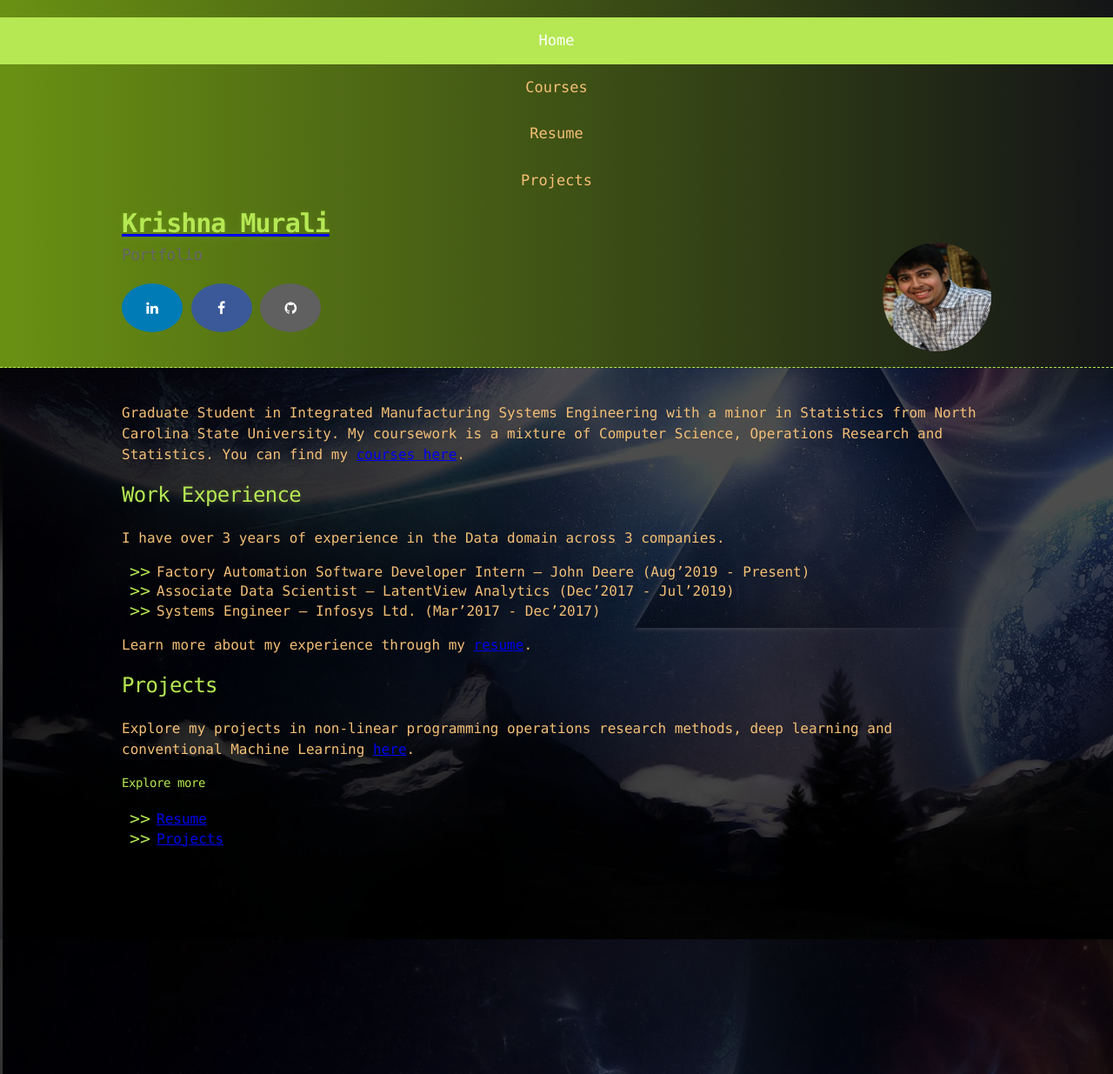
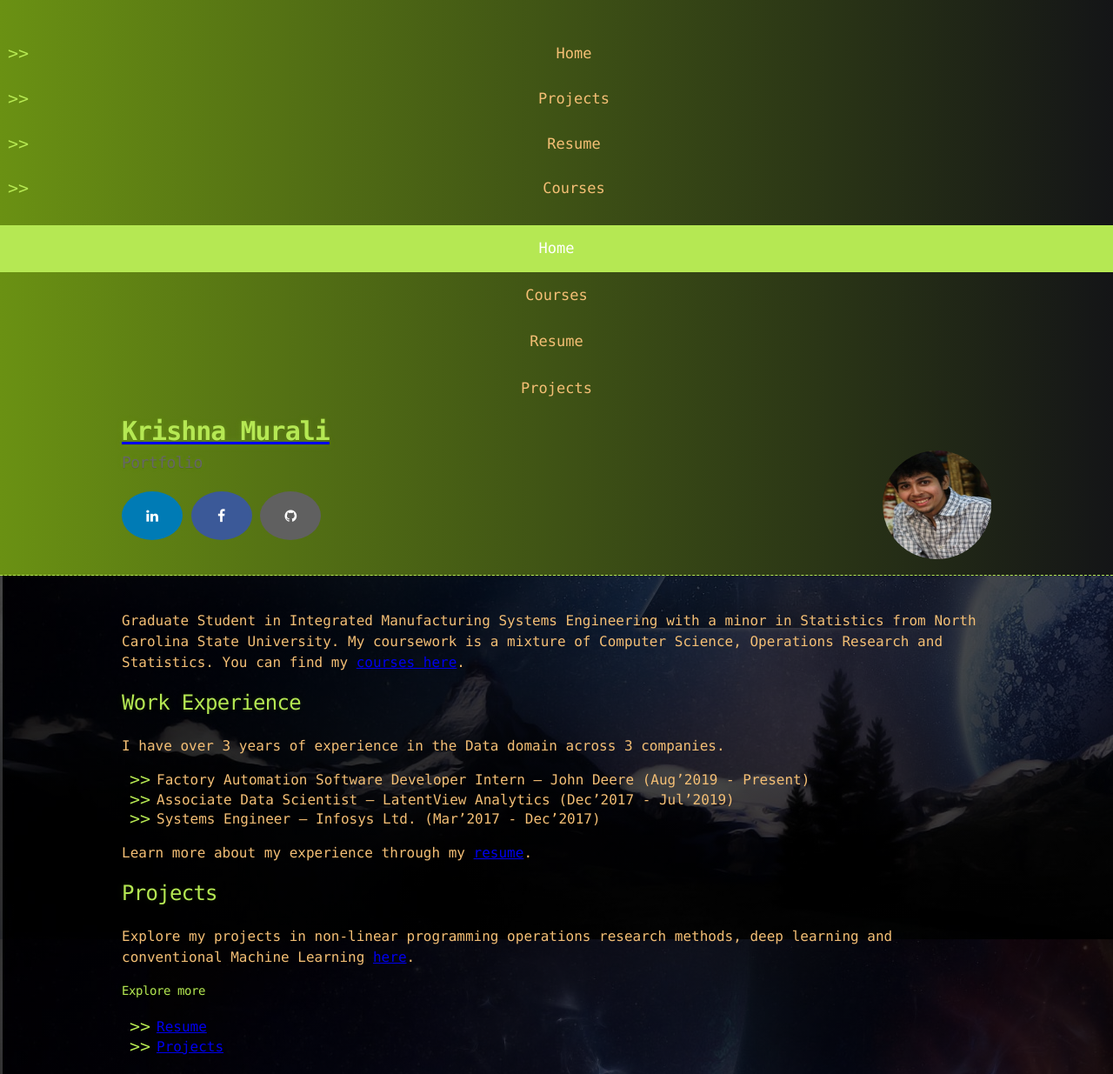
Before and after one commit to KrishnaMurali177/KrishnaMurali177.github.io, a Jekyll site: the page built from index.md, in a window 1280 px wide. Shown: the whole page at 87% size. Built offline with Jekyll 4.4.1, drawn with Linux system fonts in a browser that asks for light colours.

Commit message:
Update default.html

```diff
--- a/_layouts/default.html
+++ b/_layouts/default.html
@@ -16,6 +16,20 @@
 
     <header>
       <div class="topnav-centered">
+        <ul>
+        <li><a href="https://krishnamurali177.github.io/">Home</a>
+
+        </li>
+        <li><a href="./projects.html">Projects</a>
+
+        </li>
+        <li><a href="./Resume - KrishnaMurali.pdf">Resume</a>
+
+        </li>
+        <li><a href="./another-page.html">Courses</a>
+
+        </li>
+    </ul>
         <a class="active" href="https://krishnamurali177.github.io/">Home</a>
         <a href="./another-page.html">Courses</a>
         <a href="./Resume - KrishnaMurali.pdf">Resume</a>
```
